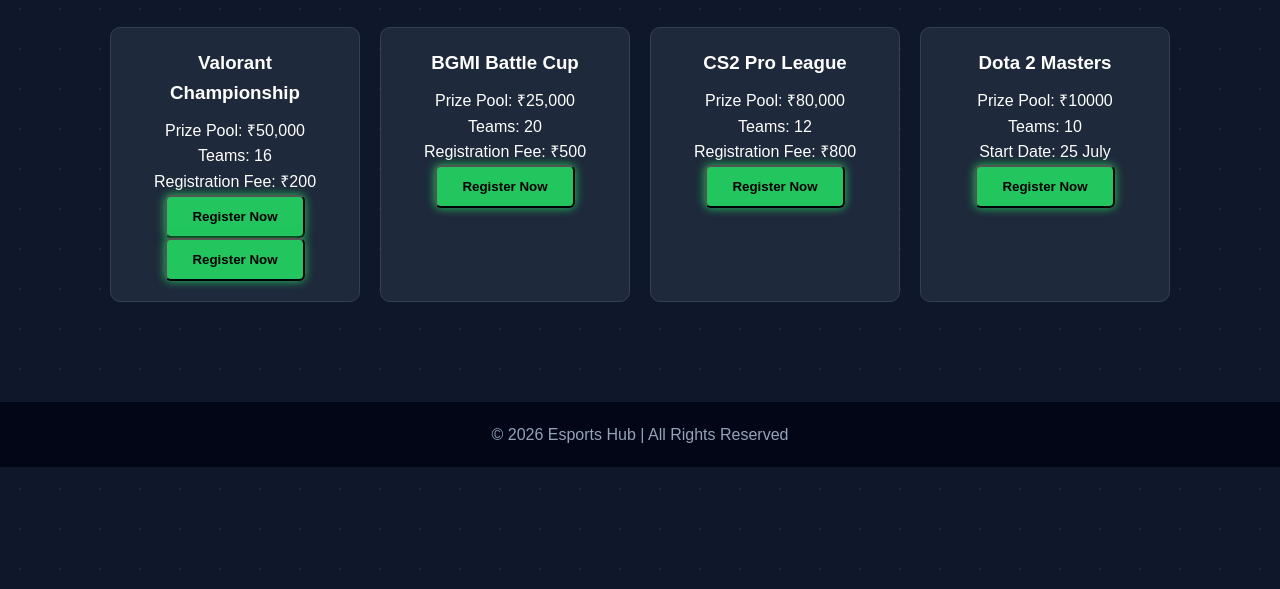
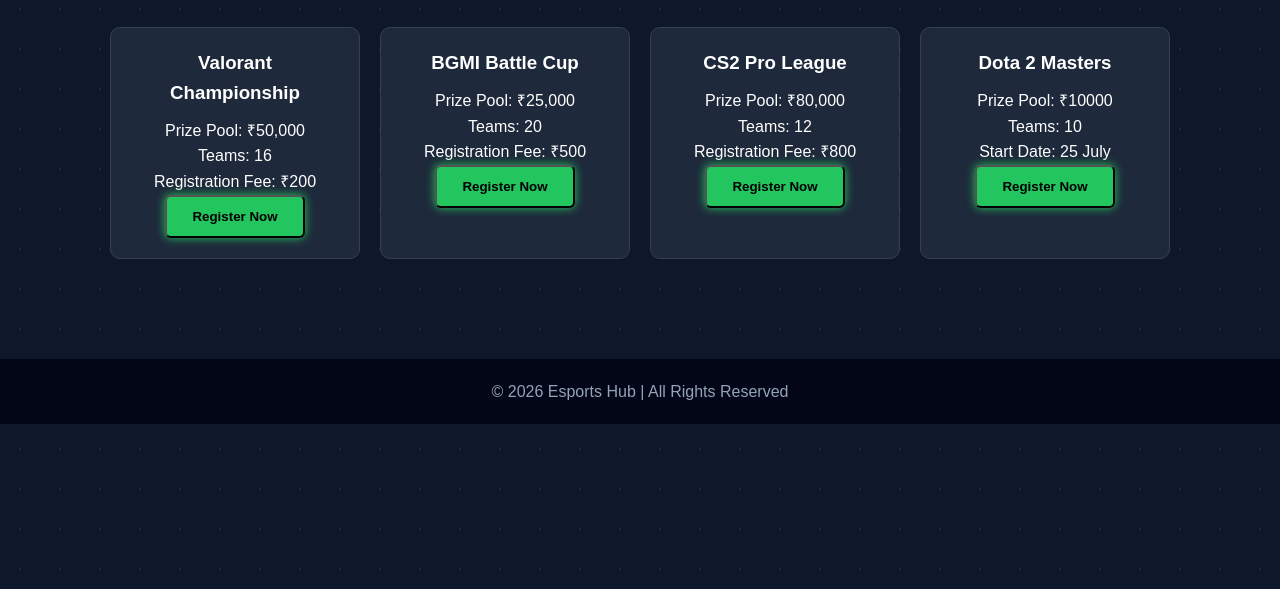
Before and after one commit to TechxAshish/esports-tournament-website, a plain HTML site: page tournaments.html in a window 1280 px wide. Shown: the part 211-800 px from the top of the page. Drawn offline with Linux system fonts and the light colour scheme.

Commit message:
Update tournaments.html

```diff
--- a/tournaments.html
+++ b/tournaments.html
@@ -55,13 +55,6 @@
 <p>Registration Fee: ₹200</p>
 
 <button class="btn register-btn"
-data-tournament="Valorant Championship"
-data-fee="200">
-Register Now
-</button>
-
-<button class="btn register-btn"
-data-id="664fd28ab12345"
 data-tournament="Valorant Championship"
 data-fee="200">
 Register Now
```
